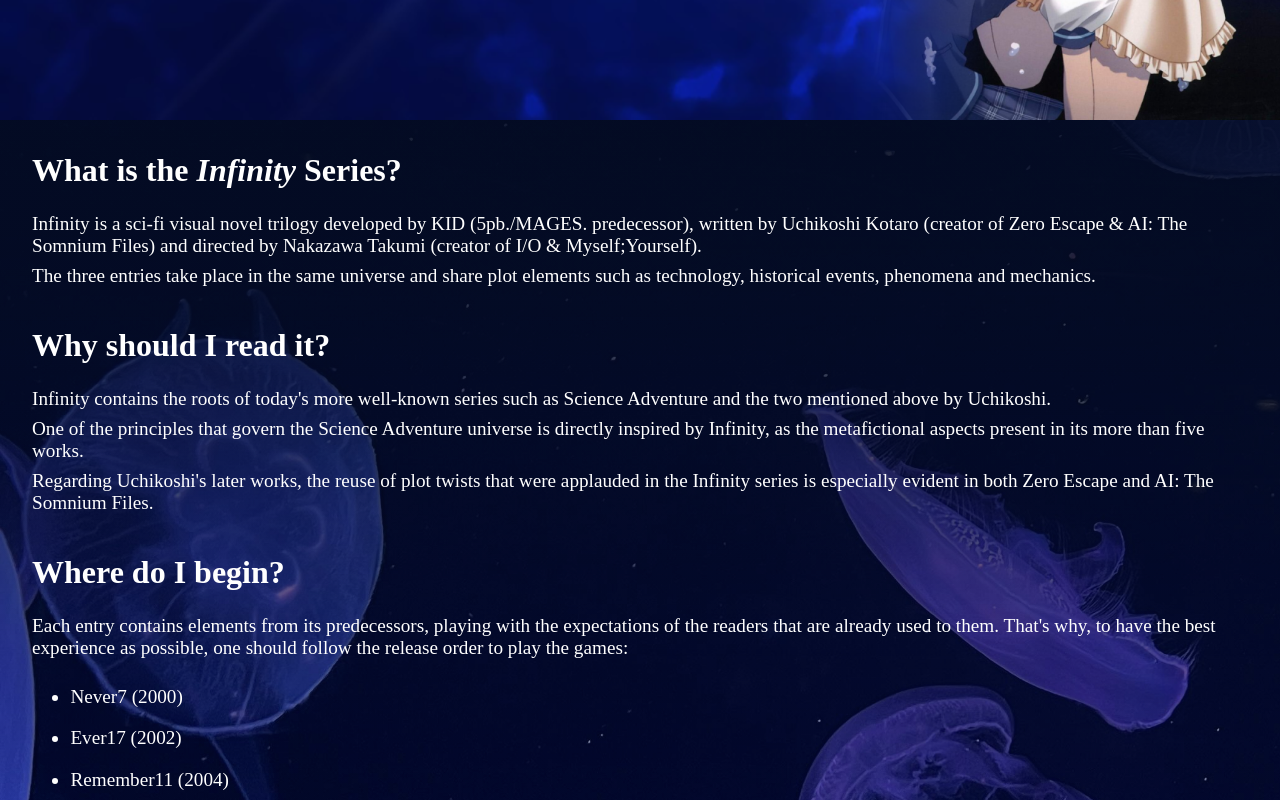
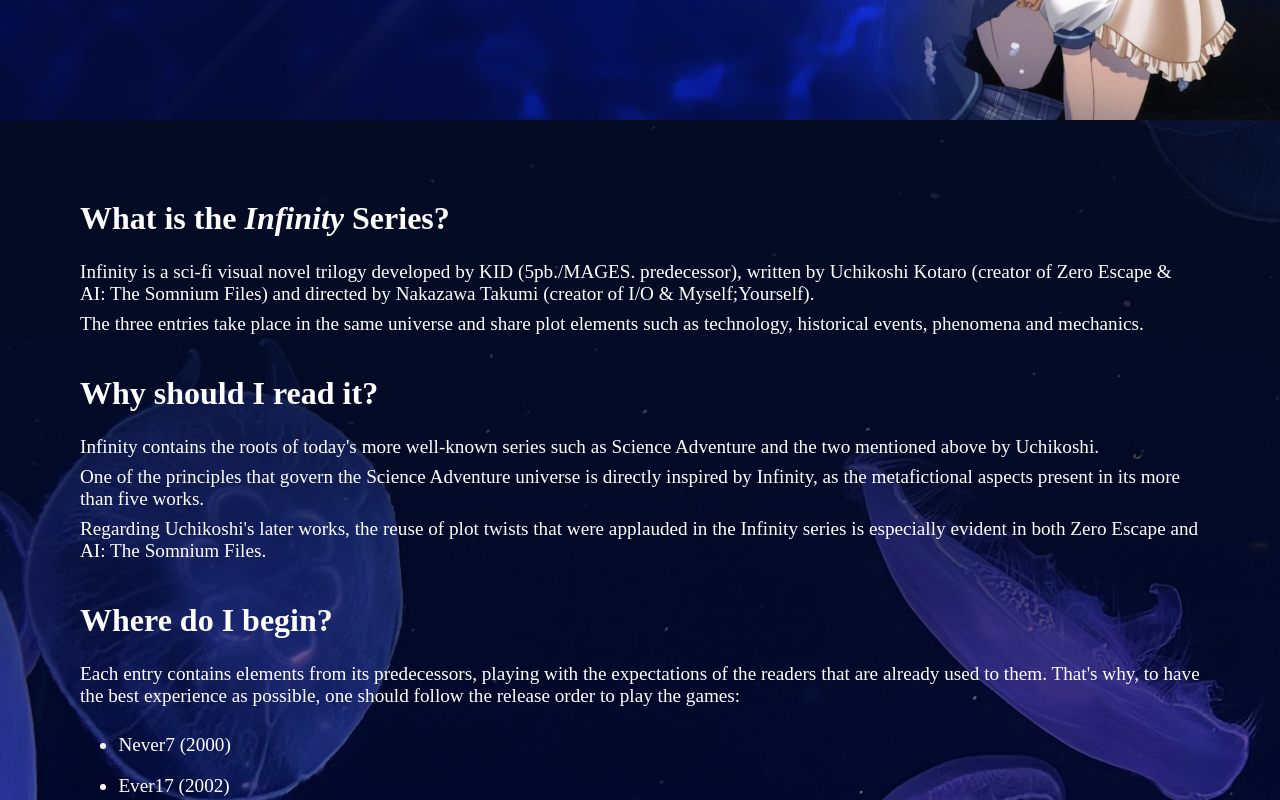
Before and after one commit to GLPG35/infinity, a React (Vite) app: page / in a window 1280 px wide. Shown: the part 680-1480 px from the top of the page. Built offline with nearby package versions, Linux system fonts and the light colour scheme; a web font is replaced by a local one.

Commit message:
v1.0.2
Fix padding in Home page

```diff
--- a/src/components/Home/styles.module.scss
+++ b/src/components/Home/styles.module.scss
@@ -44,12 +44,17 @@
 article {
 	z-index: 2;
 	width: 100%;
-	padding: 2em;
+	padding: 5em;
 	display: flex;
 	color: #fff;
 	flex-direction: column;
 	gap: 2.5em;
 	position: relative;
+
+	@media (width < 950px) {
+		padding: 2em;
+		padding-block: 3em;
+	}
 
 	a {
 		color: #2977b8;
```
